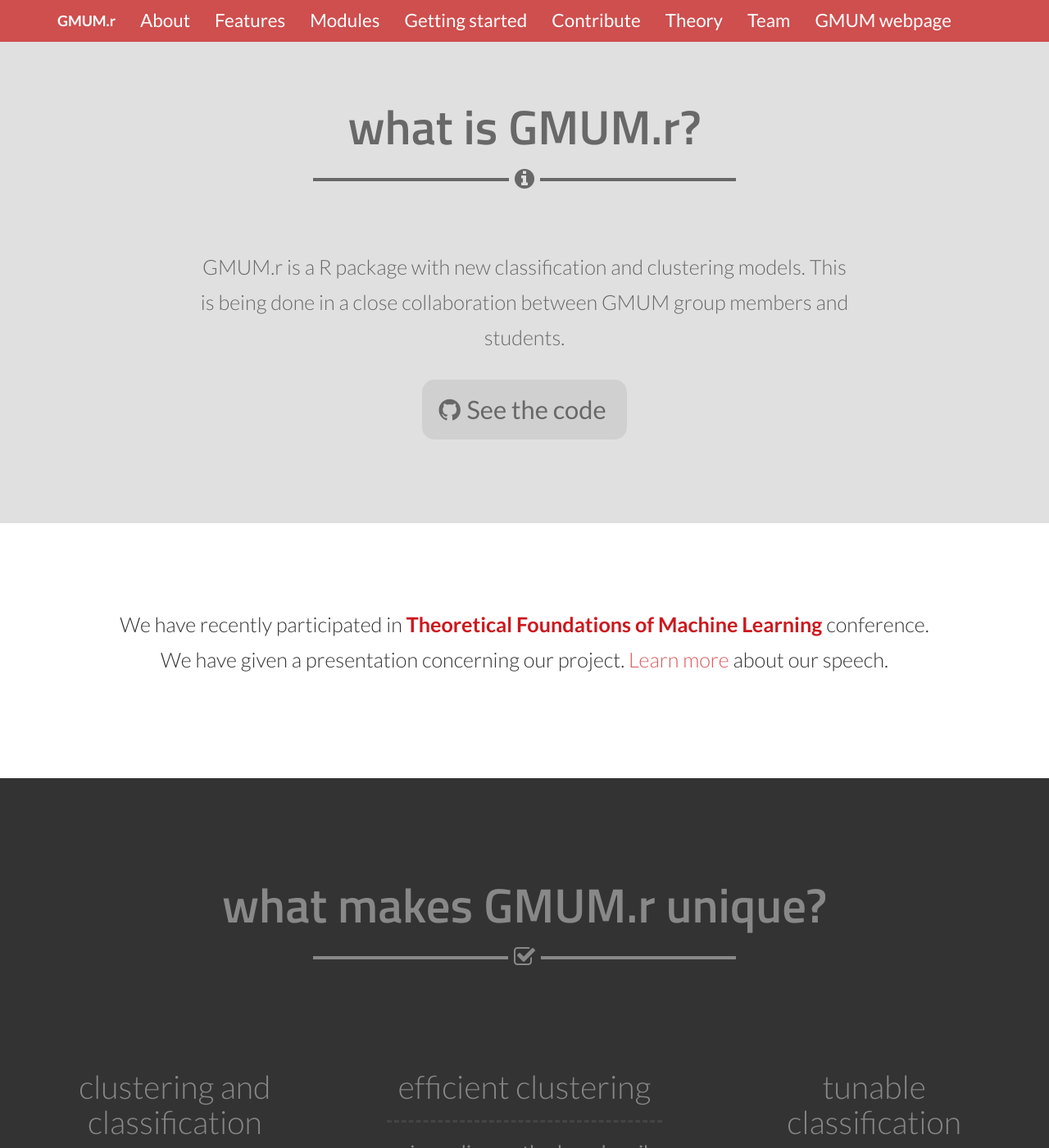
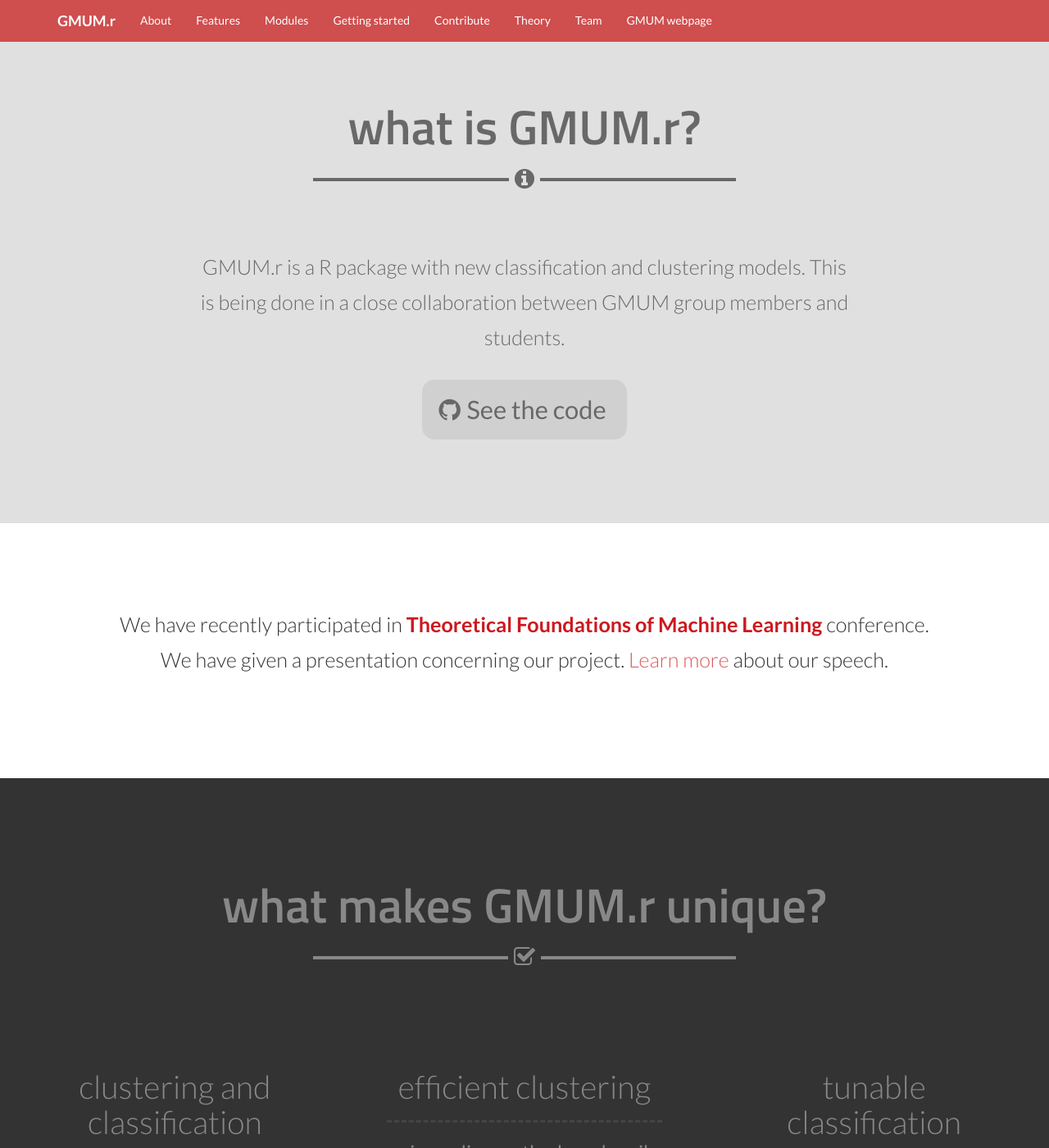
Before and after one commit to gmum/gmum.r, a Jekyll site: the page built from index.html, in a window 1280 px wide and 1400 px high. Shown: the whole window at 82% size. Built offline with Jekyll 4.4.1, drawn with Linux system fonts in a browser that asks for light colours; some of the changed text lies outside the part shown.

Commit message:
Layout fix

```diff
--- a/_includes/team.html
+++ b/_includes/team.html
@@ -67,8 +67,6 @@
             </div>
         </div>
 
-
-
         <div class="col-xs-12 col-sm-6 col-lg-3 text-center">
             <div class="member">
                 <img src="https://avatars2.githubusercontent.com/u/858917?v=3&s=460">
@@ -88,6 +86,7 @@
                 <p class="member-github detail"><i class="fa fa-github"> <a href="https://github.com/sacherus">sacherus</a></i></p>
             </div>
         </div>
+
         <div class="col-xs-12 col-sm-6 col-lg-3 text-center">
             <div class="member">
                 <img src="https://avatars0.githubusercontent.com/u/1937406?v=3&s=460">
@@ -120,8 +119,10 @@
                 <p class="member-email detail"><i class="fa fa-link"> <a href="http://ww2.ii.uj.edu.pl/~spurek/">ww2.ii.uj.edu.pl/~spurek/</a></i></p>
             </div>
         </div>
+
         <div class="col-xs-12 col-sm-6 col-lg-3 text-center">
             <div class="member inactive">
+                <p class="label-inactive">FORMER MEMBER</p>
                 <img src="https://avatars1.githubusercontent.com/u/4386434?v=3&s=460">
                 <p class="lead member-name">Szymon Nakoneczny</p>
                 <p class="member-position">SVM Developer</p>
@@ -129,6 +130,7 @@
                 <p class="member-github detail"><i class="fa fa-github"> <a href="https://github.com/snakoneczny">snakoneczny</a></i></p>
             </div>
         </div>
+
         <div class="col-xs-12 col-sm-6 col-lg-3 text-center">
             <div class="member inactive">
                 <p class="label-inactive">FORMER MEMBER</p>
@@ -139,12 +141,12 @@
                 <p class="member-github detail"><i class="fa fa-github"> <a href="https://github.com/IIUJ-MaciejZgliczynski">IIUJ-MaciejZgliczynski</a></i></p>
             </div>
         </div>
-
     </div>
 
     <div class="row">
         <div class="col-xs-12 col-sm-6 col-lg-3 text-center">
             <div class="member inactive">
+                <p class="label-inactive">FORMER MEMBER</p>
                 <img src="https://avatars3.githubusercontent.com/u/1173337?v=3&s=460">
                 <p class="lead member-name">mgr Michał Pletty</p>
                 <p class="member-position">CEC Developer</p>
@@ -152,7 +154,6 @@
                 <p class="member-github detail"><i class="fa fa-github"> <a href="https://github.com/crazySocket">crazySocket</a></i></p>
             </div>
         </div>
-
 
         <div class="col-xs-12 col-sm-6 col-lg-3 text-center">
             <div class="member inactive">
@@ -164,7 +165,5 @@
                 <p class="member-github detail"><i class="fa fa-github"> <a href="https://github.com/Nominalista">Nominalista</a></i></p>
             </div>
         </div>
-
-
     </div>
 </section>
--- a/css/styles.css
+++ b/css/styles.css
@@ -114,7 +114,7 @@
     text-align: center;
 }
 
-li {
+li:not(ul.nav li) {
     font-size: 1.6em;
 }
 
```
Lines whose indentation alone changed are shown as unchanged.
